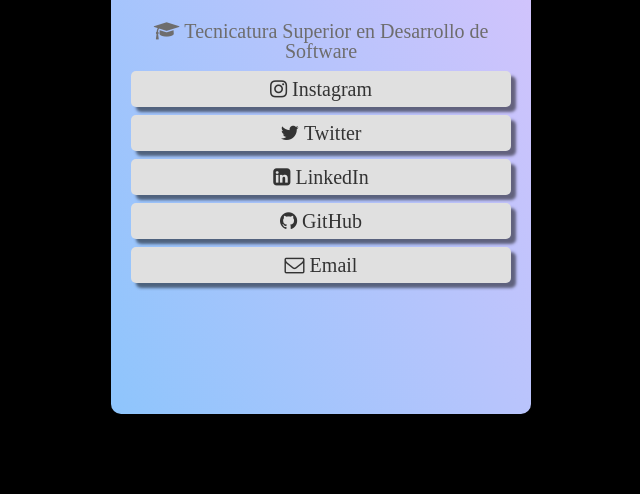
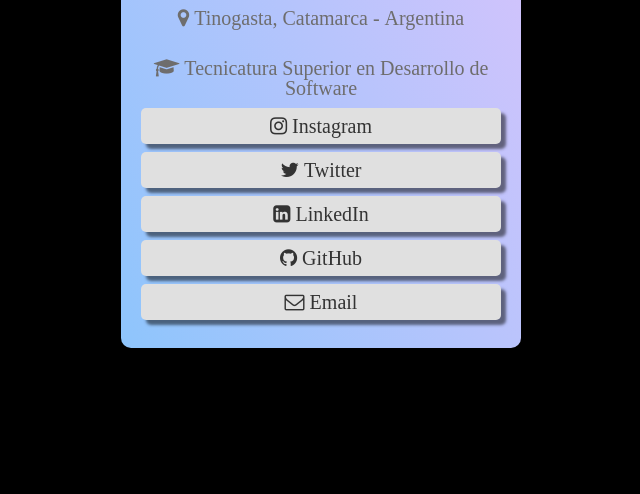
Before and after one commit to julietacabrera1/Card-Redes-Sociales-TP1-Cabrera-Julieta, a plain HTML site: page index.html in a window 1280 px wide. Shown: the part 306-800 px from the top of the page, without its empty margins (319-959 px from the left). Drawn offline with Linux system fonts and the light colour scheme.

Commit message:
ajuste de la altura

```diff
--- a/cardestilos.css
+++ b/cardestilos.css
@@ -13,8 +13,8 @@
     ;
     border-radius: 10px;
     overflow: hidden;
-    width: 420px;
-    height: 700px;
+    width: 400px;
+    height: auto;
     text-align: center;
     margin-bottom: 20px;
 }
```
